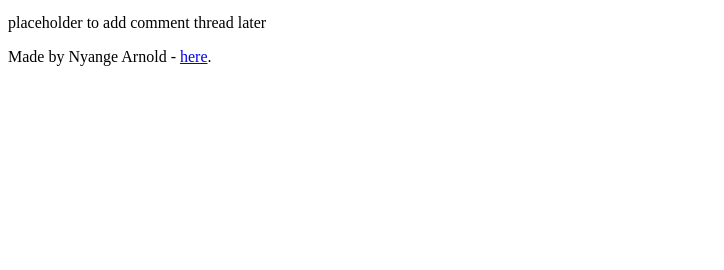
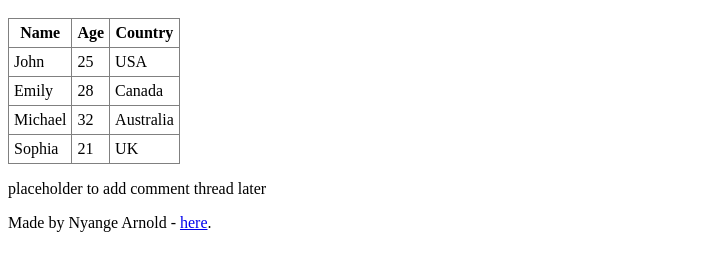
Before and after one commit to Arnold-tech-dot/My_First_Portfolio, a plain HTML site: page html_basic/index.html in a window 1280 px wide. Shown: the part 498-768 px from the top of the page, without its empty margins (0-724 px from the left). Drawn offline with Linux system fonts and the light colour scheme.

Commit message:
Add table with learners info

```diff
--- a/html_basic/index.html
+++ b/html_basic/index.html
@@ -27,6 +27,38 @@
       <a href="https://www.alxafrica.com" target="_blank" rel="noopener noreferrer">
         <img src="https://i.ibb.co/gTDZZT8/ALX-Logo-07.png" alt="ALX Logo" style="width:200px;" />
       </a>
+      <table border="1" cellpadding="5" cellspacing="0" style="border-collapse: collapse; margin-top: 20px;">
+  <thead>
+    <tr>
+      <th>Name</th>
+      <th>Age</th>
+      <th>Country</th>
+    </tr>
+  </thead>
+  <tbody>
+    <tr>
+      <td>John</td>
+      <td>25</td>
+      <td>USA</td>
+    </tr>
+    <tr>
+      <td>Emily</td>
+      <td>28</td>
+      <td>Canada</td>
+    </tr>
+    <tr>
+      <td>Michael</td>
+      <td>32</td>
+      <td>Australia</td>
+    </tr>
+    <tr>
+      <td>Sophia</td>
+      <td>21</td>
+      <td>UK</td>
+    </tr>
+  </tbody>
+</table>
+
     </article>
 
     <aside>
```
